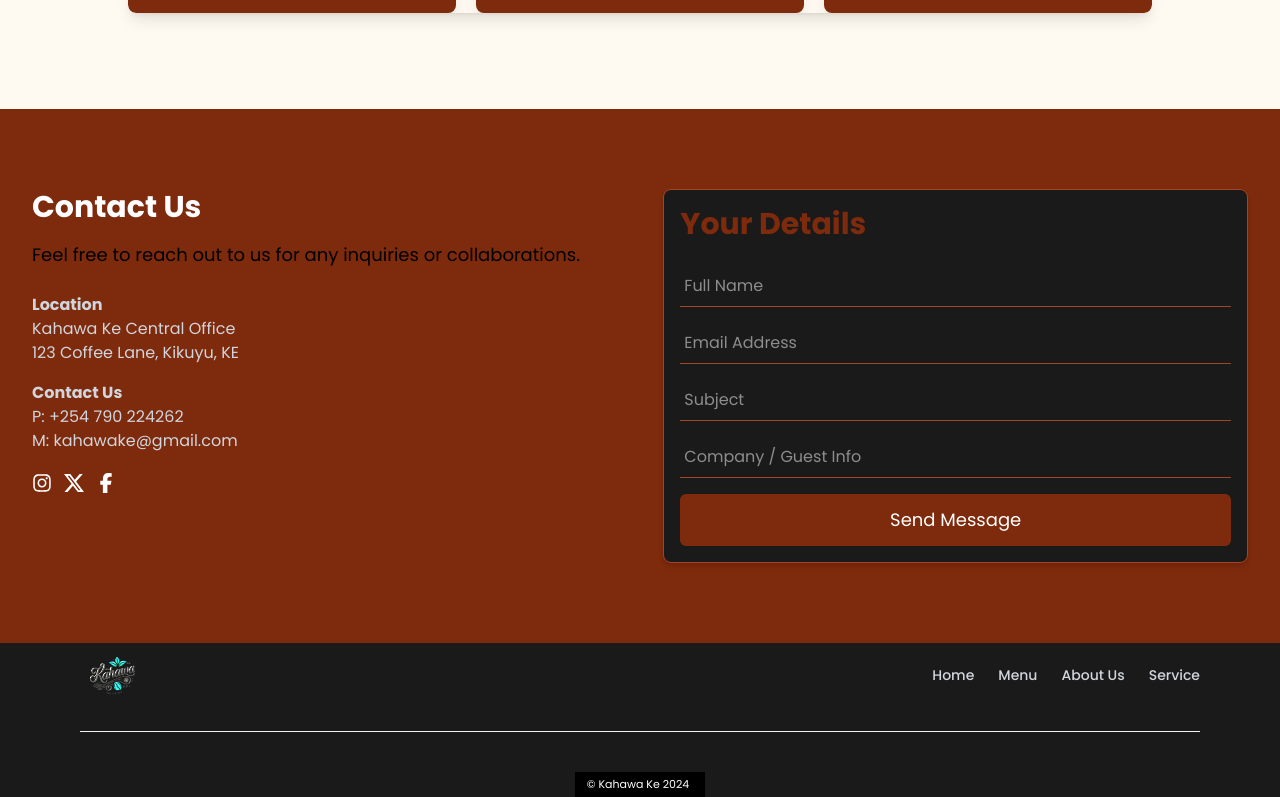
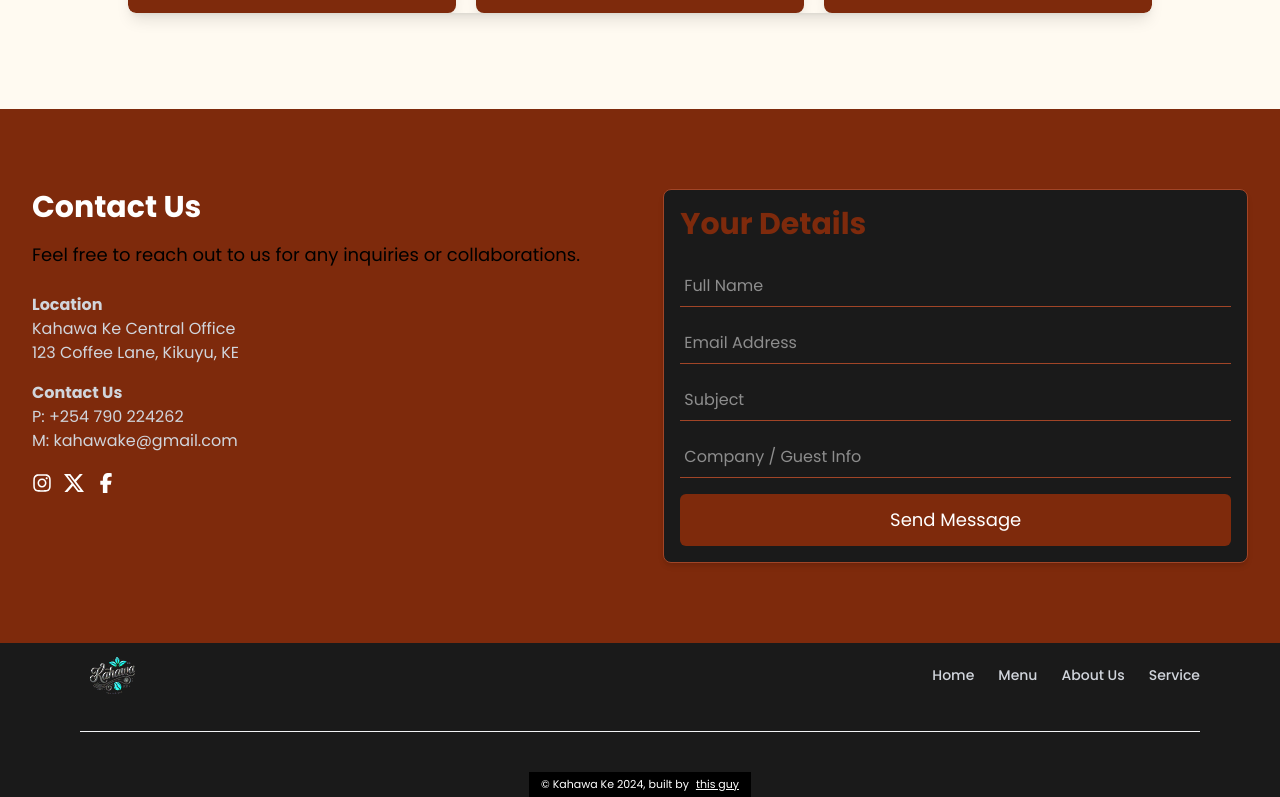
Before and after one commit to swarui/KahawaKe, a React (Vite) app in the folder frontend/: page / in a window 1280 px wide. Shown: the part 2919-3716 px from the top of the page. Built offline with nearby package versions, Linux system fonts and the light colour scheme.

Commit message:
Kahawake

```diff
--- a/frontend/src/components/Footer.jsx
+++ b/frontend/src/components/Footer.jsx
@@ -32,10 +32,10 @@ function Footer() {
       </div>
 
       <div style={{ fontFamily: "Poppins" }} className="w-full flex justify-center py-0 px-4 text-center">
-        <span className="bg-black text-white px-3 mt-10 py-1 text-[10px] sm:text-[10px] md:text-[11px]">
-          © Kahawa Ke 2024 {" "}
-          <a href="https://swarui.netlify.app" target="_blank" rel="noopener noreferrer" className="underline ml-1">
-            {/* this guy */}
+      <span className="bg-black text-white px-3 mt-10 py-1 text-[10px] sm:text-[10px] md:text-[11px]">
+      © Kahawa Ke 2024, built by{" "}
+          <a href="https://stevewarui.netlify.app" target="_blank" rel="noopener noreferrer" className="underline ml-1">
+            this guy
           </a>
         </span>
       </div>
```
